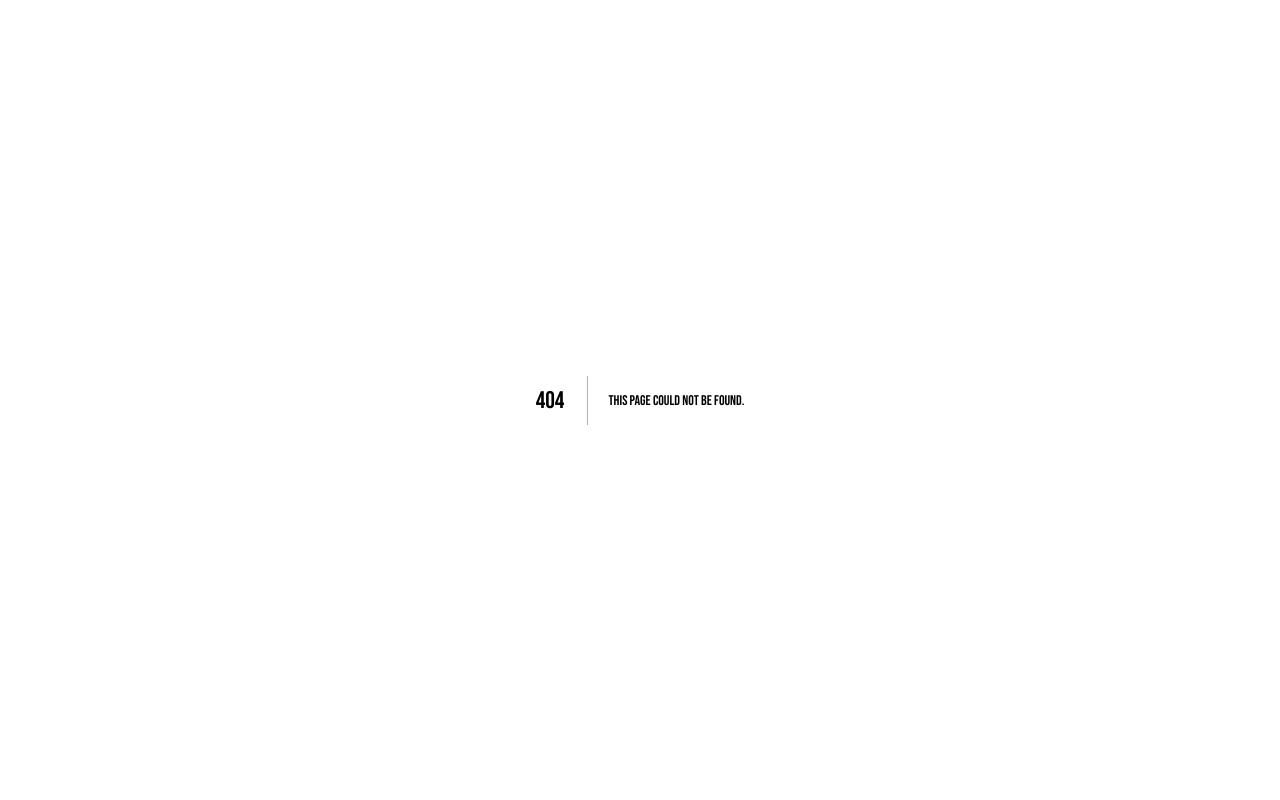
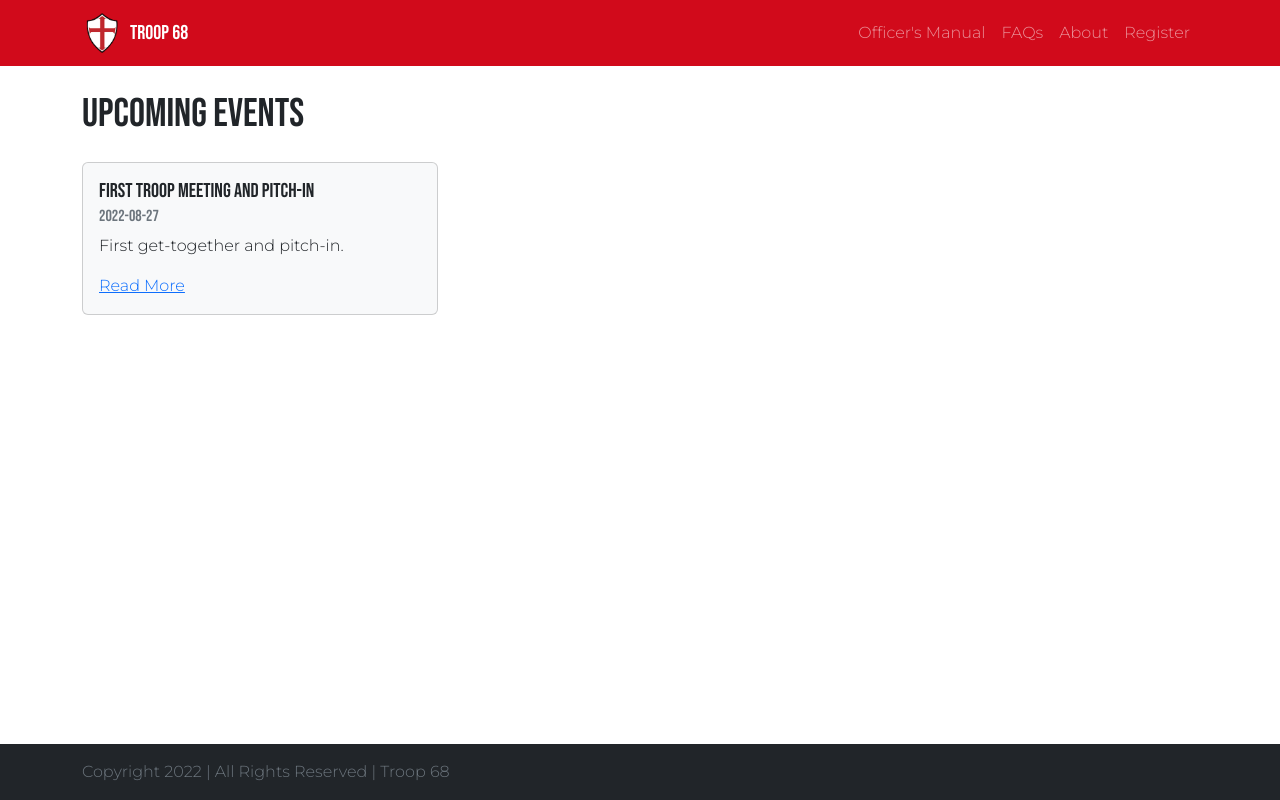
Before and after one commit to jeremyawarren15/tsg68, a Next.js app: page /events in a window 1280 px wide. Before the commit this address had no page. Built offline with nearby package versions, Linux system fonts and the light colour scheme.

Commit message:
added events list page

```diff
--- a/events/first-meeting.mdx
+++ b/events/first-meeting.mdx
@@ -1,8 +1,8 @@
 ---
 title: First Troop Meeting and Pitch-in
-date: '2022-08-27'
+date: "2022-08-27"
 description: First get-together and pitch-in.
-thumbnailUrl: '/javascript-functions-thumbnail.jpeg'
+thumbnailUrl: "/javascript-functions-thumbnail.jpeg"
 ---
 
 Thank you all for committing to this next year with Troop 68 of the Troops of Saint George!
--- /dev/null
+++ b/pages/events/index.tsx
@@ -0,0 +1,93 @@
+import type { NextPage } from 'next'
+import Row from 'react-bootstrap/Row'
+import Col from 'react-bootstrap/Col';
+import Container from 'react-bootstrap/Container';
+import PostCard from '../../components/postCard';
+
+import fs from 'fs'
+import path from 'path'
+import matter from 'gray-matter'
+import Layout from '../../components/layout';
+
+type Props = {
+  upcomingEvents: {
+    frontMatter: {
+      [key: string]: any
+    },
+    slug: string
+  }[],
+  expiredEvents: {
+    frontMatter: {
+      [key: string]: any
+    },
+    slug: string
+  }[]
+};
+
+const EventsIndex: NextPage<Props> = ({ upcomingEvents, expiredEvents }) => {
+    const renderUpcomingEvents = () => {
+      if (upcomingEvents.length < 1) return (<h4>There are no upcoming events scheduled</h4>);
+
+      return upcomingEvents.map((post) => (
+          <Col sm={4} key={post.slug} className="mb-3">
+              <PostCard post={post} />
+          </Col>
+      ));
+    };
+
+    const renderPastEvents = () => {
+      if (expiredEvents.length < 1) return;
+
+      return (
+        <>
+          <h1 className="my-4">Past Events</h1>
+          {expiredEvents.map((post) => (
+            <Col sm={4} key={post.slug} className="mb-3">
+                <PostCard post={post} />
+            </Col>
+          ))}
+        </>
+      );
+    }
+
+    return (
+        <Layout>
+            <Container>
+                <Row>
+                  <h1 className="my-4">Upcoming Events</h1>
+                  {renderUpcomingEvents()}
+                </Row>
+                <Row>
+                  {renderPastEvents()}
+                </Row>
+            </Container>
+        </Layout>
+    );
+};
+
+export const getStaticProps = async () => {
+  const files = fs.readdirSync(path.join('events'))
+  const allPosts =
+    files
+      .map(filename => {
+        const markdownWithMeta = fs.readFileSync(path.join('events', filename), 'utf-8')
+        const { data: frontMatter } = matter(markdownWithMeta)
+        return {
+          frontMatter,
+          slug: filename.split('.')[0]
+        }
+      })
+      .sort((a, b) => new Date(a.frontMatter.date).getTime() - new Date(b.frontMatter.date).getTime())
+
+  const upcomingEvents = allPosts.filter(post => new Date(post.frontMatter.date) >= new Date());
+  const expiredEvents = allPosts.filter(post => new Date(post.frontMatter.date) < new Date());
+
+  return {
+    props: {
+      upcomingEvents,
+      expiredEvents
+    }
+  }
+}
+
+export default EventsIndex;
```
Also changed, not shown: pages/index.tsx (+4 -6 lines), styles/globals.css (line endings or trailing spaces).
